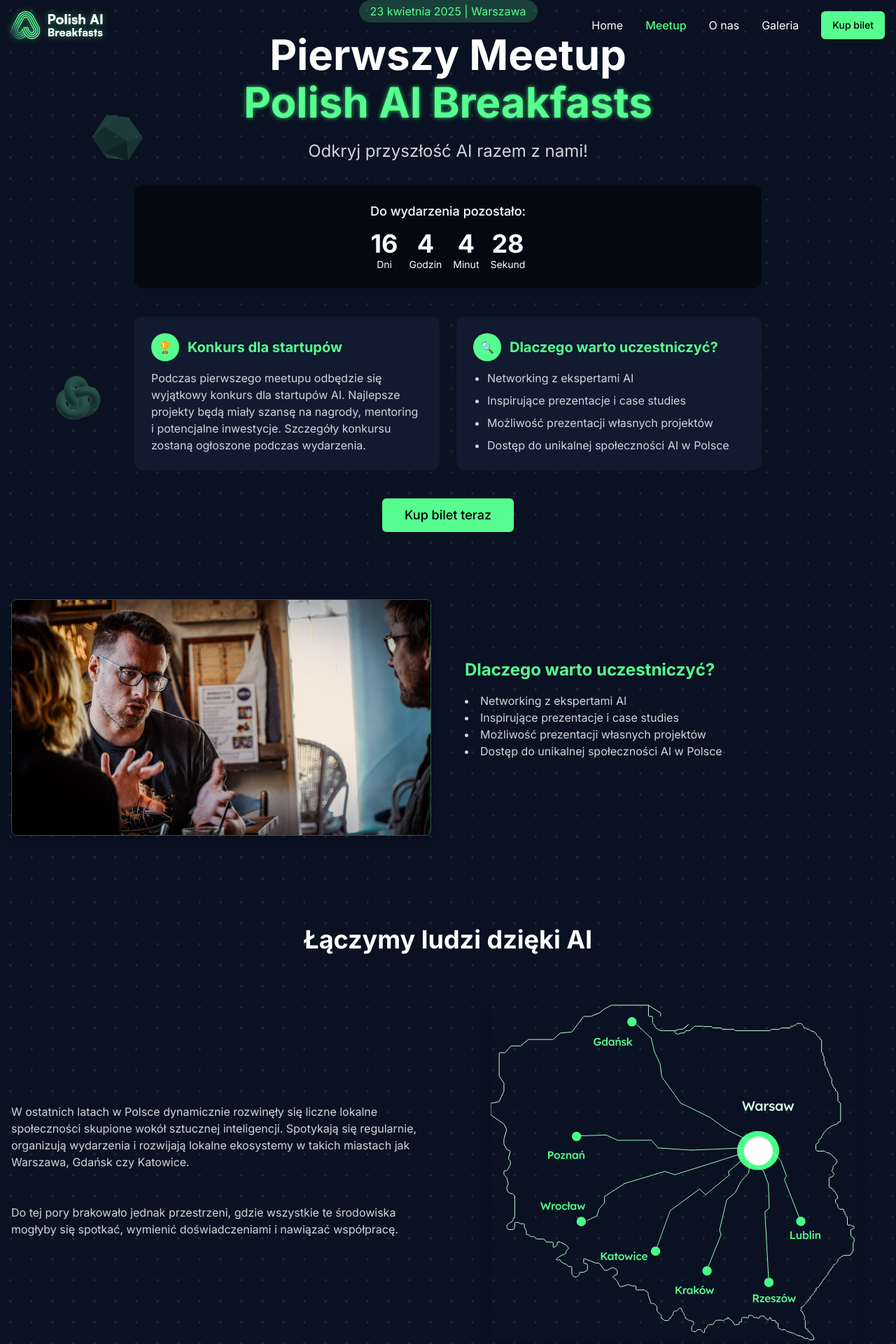
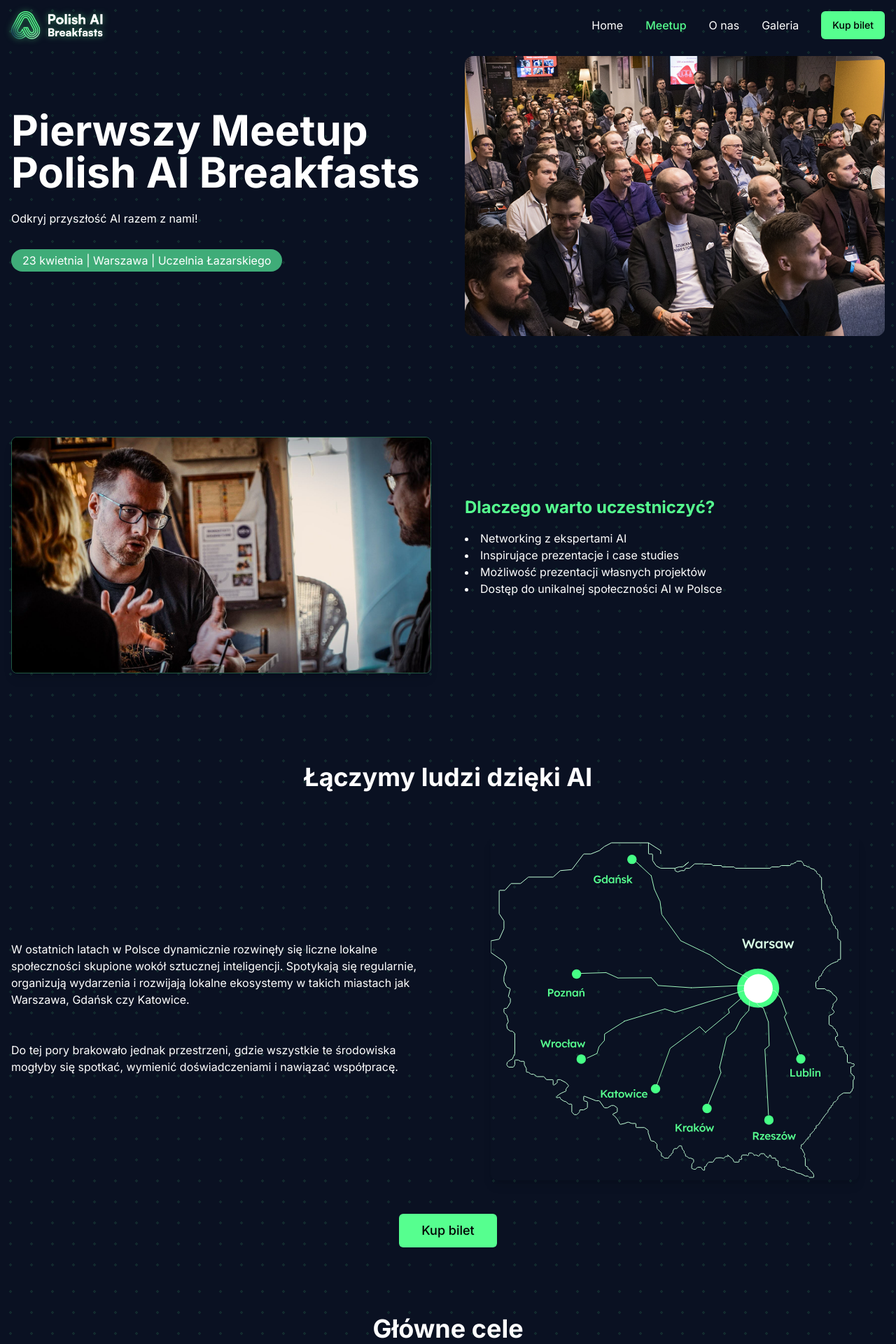
Before and after one commit to simplybychris/polish-ai-gathering, a React (Vite) app: page /meetup in a window 1280 px wide. Shown: the top 1920 px of the page at 70% size. Built offline with nearby package versions, Linux system fonts and the light colour scheme.

Commit message:
chore(5): meetup hero, text white for all sections

```diff
--- a/src/components/MeetupFirstChallenge.tsx
+++ b/src/components/MeetupFirstChallenge.tsx
@@ -121,7 +121,7 @@ const MeetupFirstChallenge = () => {
               <h4 className='text-xl font-semibold mb-2 text-white'>
                 Idea/Pomysł
               </h4>
-              <p className='text-gray-400  text-center'>
+              <p className='text-white  text-center'>
                 Startupy we wczesnej fazie koncepcyjnej
               </p>
             </div>
@@ -204,7 +204,7 @@ const MeetupFirstChallenge = () => {
               <h4 className='text-xl font-semibold mb-2 text-white'>
                 MVP/Prototyp
               </h4>
-              <p className='text-gray-400 text-center'>
+              <p className='text-white text-center'>
                 Startupy posiadające MVP lub prototyp, które pozyskały
                 finansowanie nie większe niż 10 mln zł
               </p>
@@ -288,7 +288,7 @@ const MeetupFirstChallenge = () => {
               <h4 className='text-xl font-semibold mb-2 text-white'>
                 Program AI first
               </h4>
-              <p className='text-gray-400 text-center'>
+              <p className='text-white text-center'>
                 Akceleratory, inkubatory oraz jednostki prowadzące programy
                 startupowe specjalizujące się w AI
               </p>
--- a/src/components/MeetupFirstSection.tsx
+++ b/src/components/MeetupFirstSection.tsx
@@ -16,7 +16,7 @@ const MeetupFirstSection = () => {
             <h3 className='text-2xl font-bold mb-4 text-[#56FF8F]'>
               Dlaczego warto uczestniczyć?
             </h3>
-            <ol className='text-gray-300 mb-6 list-inside list-disc'>
+            <ol className='text-white mb-6 list-inside list-disc'>
               <li>Networking z ekspertami AI</li>
               <li>Inspirujące prezentacje i case studies</li>
               <li>Możliwość prezentacji własnych projektów</li>
--- a/src/components/MeetupGoals.tsx
+++ b/src/components/MeetupGoals.tsx
@@ -13,7 +13,7 @@ const MeetupGoals = () => {
             </h2>
             <div className='grid grid-cols-1 md:grid-cols-2 gap-12 h-full'>
               <div className='flex flex-col space-y-4 bg-[#111a2f] p-6 rounded-lg'>
-                <p className='text-gray-300'>
+                <p className='text-white'>
                   <span className='text-[#56FF8F]'>Łączymy</span> ekspertów AI,
                   naukowców i praktyków technologicznych – by{' '}
                   <span className='text-[#56FF8F]'>wymieniać się wiedzą</span>,
@@ -21,7 +21,7 @@ const MeetupGoals = () => {
                 </p>
               </div>
               <div className='flex flex-col space-y-4 bg-[#111a2f] p-6 rounded-lg'>
-                <p className='text-gray-300'>
+                <p className='text-white'>
                   Tworzymy{' '}
                   <span className='text-[#56FF8F]'>efektywny networking</span> –
                   dajemy możliwość nawiązywania współpracy między startupami,
@@ -29,7 +29,7 @@ const MeetupGoals = () => {
                 </p>
               </div>
               <div className='flex flex-col space-y-4 bg-[#111a2f] p-6 rounded-lg'>
-                <p className='text-gray-300'>
+                <p className='text-white'>
                   <span className='text-[#56FF8F]'>Wspieramy</span> rozwój
                   innowacji AI –{' '}
                   <span className='text-[#56FF8F]'>pomagamy startupom</span>{' '}
@@ -38,7 +38,7 @@ const MeetupGoals = () => {
                 </p>
               </div>
               <div className='flex flex-col space-y-4 bg-[#111a2f] p-6 rounded-lg'>
-                <p className='text-gray-300'>
+                <p className='text-white'>
                   Angażujemy społeczności lokalne –{' '}
                   <span className='text-[#56FF8F]'>łączymy</span> dotychczas
                   osobne inicjatywy z różnych miast, tworząc jedno silne
--- a/src/components/MeetupHero.tsx
+++ b/src/components/MeetupHero.tsx
@@ -1,5 +1,4 @@
-
-import { Button } from "@/components/ui/button";
+import { Button } from '@/components/ui/button';
 import CountdownTimer from './CountdownTimer';
 
 const MeetupHero = () => {
@@ -7,74 +6,36 @@ const MeetupHero = () => {
   const eventDate = new Date('2025-04-23T16:00:00');
 
   return (
-    <section className="relative min-h-[80vh] flex items-center tech-pattern">
+    <section className='relative tech-pattern pt-20 py-12'>
+      <div className='container mx-auto px-4'>
+        <div className='grid md:grid-cols-2 gap-12 items-center'>
+          <div>
+            <h1 className="text-white text-4xl md:text-6xl font-bold mb-6">Pierwszy Meetup Polish AI Breakfasts</h1>
+            <p className="text-white mb-8">Odkryj przyszłość AI razem z nami!</p>
+            <div className='inline-block px-4 py-1 bg-[#3FAC78] rounded-full text-white mb-4'>
+            23 kwietnia | Warszawa | Uczelnia Łazarskiego
+            </div>
+          </div>
+
+          <div className='relative rounded-xl overflow-hidden'>
+            <img
+              src='/images/meetup-hero.jpg'
+              alt='Polish AI Breakfasts Spotkanie'
+              className='rounded-xl shadow-lg border border-[#56FF8F]/30 scale-[1.05]'
+            />
+            <div className='absolute -bottom-3 -right-3 w-full h-full border-2 border-[#56FF8F] rounded-lg -z-10'></div>
+          </div>
+        </div>
+      </div>
       {/* Background animated shapes */}
-      <div className="absolute inset-0 overflow-hidden">
+      {/* <div className="absolute inset-0 overflow-hidden">
         <img src="/lovable-uploads/6beb4116-3a8a-4498-955c-de8087cfeefe.png" className="absolute bottom-40 left-20 w-16 h-16 animate-float opacity-30" style={{
           animationDelay: "1s"
         }} alt="Shape" />
         <img src="/lovable-uploads/04764754-6841-447e-bc33-ecc8f67dbd2d.png" className="absolute top-40 left-[10%] w-20 h-20 animate-float opacity-20" style={{
           animationDelay: "2s"
         }} alt="Shape" />
-      </div>
-
-      <div className="container mx-auto px-4 relative z-10">
-        <div className="max-w-4xl mx-auto text-center">
-          <div className="inline-block px-4 py-1 bg-[#56FF8F]/20 rounded-full text-[#56FF8F] mb-4">
-            23 kwietnia 2025 | Warszawa
-          </div>
-
-          <h1 className="text-4xl md:text-6xl font-bold mb-6">
-            <span className="text-white block mb-2">Pierwszy Meetup</span>
-            <span className="text-[#56FF8F] neon-glow">Polish AI Breakfasts</span>
-          </h1>
-
-          <p className="text-xl md:text-2xl text-gray-300 mb-8">
-            Odkryj przyszłość AI razem z nami!
-          </p>
-
-          <div className="bg-black/50 backdrop-blur-md p-6 rounded-xl mb-10">
-            <h3 className="text-lg font-medium mb-3">Do wydarzenia pozostało:</h3>
-            <CountdownTimer targetDate={eventDate} className="mb-0" />
-          </div>
-
-          <div className="grid grid-cols-1 md:grid-cols-2 gap-6 mt-10 mb-10">
-            <div className="bg-[#111a2f] p-6 rounded-xl text-left">
-              <div className="flex items-center mb-3">
-                <div className="w-10 h-10 rounded-full bg-[#56FF8F] flex items-center justify-center text-black font-bold mr-3">
-                  🏆
-                </div>
-                <h3 className="text-xl font-bold text-[#56FF8F]">Konkurs dla startupów</h3>
-              </div>
-              <p className="text-gray-300">
-                Podczas pierwszego meetupu odbędzie się wyjątkowy konkurs dla startupów AI. Najlepsze projekty będą miały szansę na nagrody, mentoring i potencjalne inwestycje. Szczegóły konkursu zostaną ogłoszone podczas wydarzenia.
-              </p>
-            </div>
-
-            <div className="bg-[#111a2f] p-6 rounded-xl text-left">
-              <div className="flex items-center mb-3">
-                <div className="w-10 h-10 rounded-full bg-[#56FF8F] flex items-center justify-center text-black font-bold mr-3">
-                  🔍
-                </div>
-                <h3 className="text-xl font-bold text-[#56FF8F]">Dlaczego warto uczestniczyć?</h3>
-              </div>
-              <ul className="text-gray-300 list-disc pl-5 space-y-2">
-                <li>Networking z ekspertami AI</li>
-                <li>Inspirujące prezentacje i case studies</li>
-                <li>Możliwość prezentacji własnych projektów</li>
-                <li>Dostęp do unikalnej społeczności AI w Polsce</li>
-              </ul>
-            </div>
-          </div>
-
-          <Button
-            className="bg-[#56FF8F] text-black hover:bg-[#56FF8F]/80 px-8 py-6 text-lg font-medium rounded-md"
-            onClick={() => window.open('https://landing.meetingapplication.com/event/polish-ai-breakfasts-meetup11068', '_blank')}
-          >
-            Kup bilet teraz
-          </Button>
-        </div>
-      </div>
+      </div> */}
     </section>
   );
 };
--- a/src/components/OrganizersAndPartners.tsx
+++ b/src/components/OrganizersAndPartners.tsx
@@ -27,7 +27,7 @@ const partners = [
 
 const OrganizersAndPartners = () => {
   return (
-    <section id='o-nas' className='py-24 relative tech-pattern'>
+    <section className='py-24 relative tech-pattern'>
       <div className='container mx-auto px-4'>
         <h3 className="text-2xl md:text-3xl font-bold text-center mb-12 text-[#56FF8F]">Organizatorzy</h3>
         <div className='grid grid-cols-2 md:grid-cols-4 gap-4 p-4 place-items-center'>
--- a/src/components/ui/MeetupMapSection.tsx
+++ b/src/components/ui/MeetupMapSection.tsx
@@ -10,14 +10,14 @@ const MeetupMapSection = () => {
 
         <div className='grid md:grid-cols-2 gap-12 items-center mb-12'>
           <div>
-            <p className='text-gray-300 mb-12'>
+            <p className='text-white mb-12'>
               W ostatnich latach w Polsce dynamicznie rozwinęły się liczne
               lokalne społeczności skupione wokół sztucznej inteligencji.
               Spotykają się regularnie, organizują wydarzenia i rozwijają
               lokalne ekosystemy w takich miastach jak Warszawa, Gdańsk czy
               Katowice.
             </p>
-            <p className='text-gray-300'>
+            <p className='text-white'>
               Do tej pory brakowało jednak przestrzeni, gdzie wszystkie te
               środowiska mogłyby się spotkać, wymienić doświadczeniami i
               nawiązać współpracę.
```
Also changed, not shown: public/images/meetup-hero.jpg (added).
